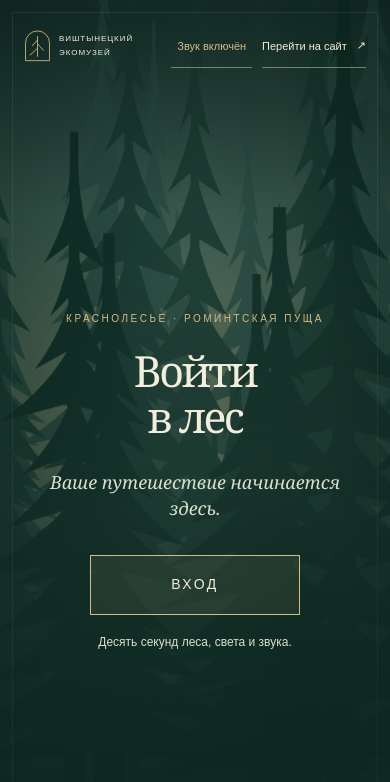
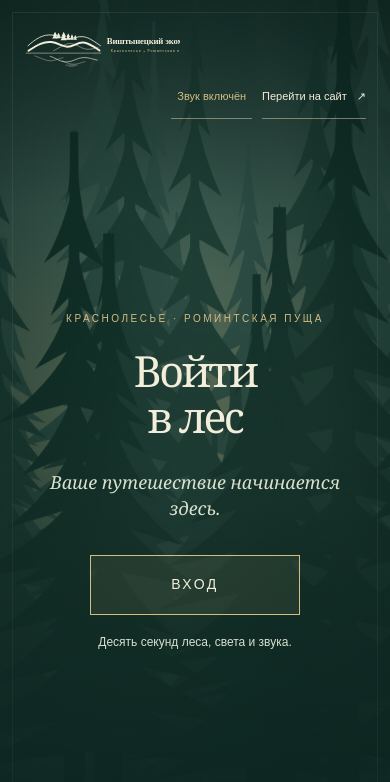
Before and after one commit to Yumis84/krasnolesye39.ru, a website: page index.html in a window 390 px wide. Drawn offline with Linux system fonts and the light colour scheme.

Commit message:
Replace decorative emblem with museum official logo

```diff
--- a/index.html
+++ b/index.html
@@ -16,6 +16,8 @@
 .experience.restarting *{animation:none!important}.controls{display:flex;justify-content:center;gap:12px;flex-wrap:wrap}.motion{color:#f3eedb;text-decoration:underline;text-underline-offset:4px}
 
 .chapter.intro .small{font-size:clamp(14px,1.8vw,20px);letter-spacing:.04em;margin-top:28px;color:#e0e4d2}.chapter.place .subtitle{font:italic 400 clamp(19px,3.2vw,35px)/1.35 Georgia,serif;margin:28px 0 0}.chapter.museum .museum-description{font:clamp(14px,1.8vw,21px)/1.6 Arial,sans-serif;color:#e0e4d2;margin:30px 0 0}.chapter.museum .phrase{font-style:normal}.chapter.place .phrase{font-style:normal;font-size:clamp(44px,9vw,112px)}
+
+.brand .museum-logo{display:block;width:clamp(190px,24vw,285px);height:auto;max-height:78px;object-fit:contain;object-position:left center}@media(max-width:600px){.brand .museum-logo{width:clamp(142px,40vw,205px)}}
 </style>
 <style>
 header{position:relative;z-index:6}.gate{background:linear-gradient(#0b211d55,#102b25aa)}.gate-inner{padding:100px 0}.gate p.gate-kicker{font:10px/1.8 Arial,sans-serif;letter-spacing:.25em;color:var(--gold)}.gate-note{display:block;margin:18px auto 0;font:12px/1.6 Arial,sans-serif;color:#d9e1ce}.open-button{letter-spacing:.06em;max-width:100%;line-height:1.5}.sound,.skip{min-height:44px}.pause{min-height:44px}.experience:not(.started) .chapter{visibility:hidden}
@@ -34,7 +36,7 @@ header{position:relative;z-index:6}.gate{background:linear-gradient(#0b211d55,#1
 <div class="landscape" aria-hidden="true"><div class="forest"></div><div class="rays"></div><div class="fog"></div><svg class="near" viewBox="0 0 1600 1000" preserveAspectRatio="xMidYMid slice"><path d="M85 1000 116 0h45l-14 1000ZM138 300 0 155v-30l140 124ZM145 440 285 219l9 13-151 265ZM1460 1000 1428 0h61l45 1000ZM1460 330 1600 138v50l-127 219ZM1446 202 1314 54l-13 8 145 204Z"/></svg><div class="shade"></div></div>
 <div class="frame" aria-hidden="true"></div>
 <div class="gate" id="gate"><div class="gate-inner"><p class="gate-kicker">Краснолесье · Роминтская пуща</p><h1>Войти<br>в лес</h1><p class="gate-invitation">Ваше путешествие начинается здесь.</p><button class="open-button" id="open" type="button" aria-label="Вход — начать путешествие по Виштынецкому краю">Вход</button><span class="gate-note" id="gate-note">Десять секунд леса, света и звука.</span></div></div>
-<header><div class="brand"><svg class="mark" viewBox="0 0 35 42" aria-hidden="true"><path d="M2 40V17a15.5 15.5 0 0 1 31 0v23ZM17.5 35V8m0 5-7 8m7-3 8 9m-8-3-10 9"/></svg><span>Виштынецкий<br>экомузей</span></div><div class="header-tools"><button class="sound" id="sound" type="button" aria-pressed="true">Звук включён</button><a class="skip" href="https://vishtynets.ru/"><span id="skip-label">Перейти на сайт</span> <span aria-hidden="true">↗</span></a></div></header>
+<header><div class="brand"><img class="museum-logo" src="vishtynets-logo.svg" alt="Виштынецкий экомузей. Краснолесье, Роминтская пуща" width="280" height="76"></div><div class="header-tools"><button class="sound" id="sound" type="button" aria-pressed="true">Звук включён</button><a class="skip" href="https://vishtynets.ru/"><span id="skip-label">Перейти на сайт</span> <span aria-hidden="true">↗</span></a></div></header>
 <main aria-label="Краснолесье — приглашение в Виштынецкий экомузей"><p class="sr-only">Роминтская пуща. Краснолесье. Откройте природу, людей и истории Виштынецкого края. После заставки откроется сайт Виштынецкого экомузея.</p>
 <section class="chapter intro" aria-hidden="true"><p class="kicker">01 / ПРОБУЖДЕНИЕ ЛЕСА</p><h2 class="phrase">У каждого леса<br>есть своя история.</h2><p class="small">Прислушайтесь к Роминтской пуще</p></section>
 <section class="chapter place" aria-hidden="true"><p class="kicker">02 / МЕСТО, КОТОРОЕ ОСТАЁТСЯ С ВАМИ</p><h2 class="phrase">Краснолесье</h2><p class="subtitle">Там, где природа хранит историю</p></section>
```
